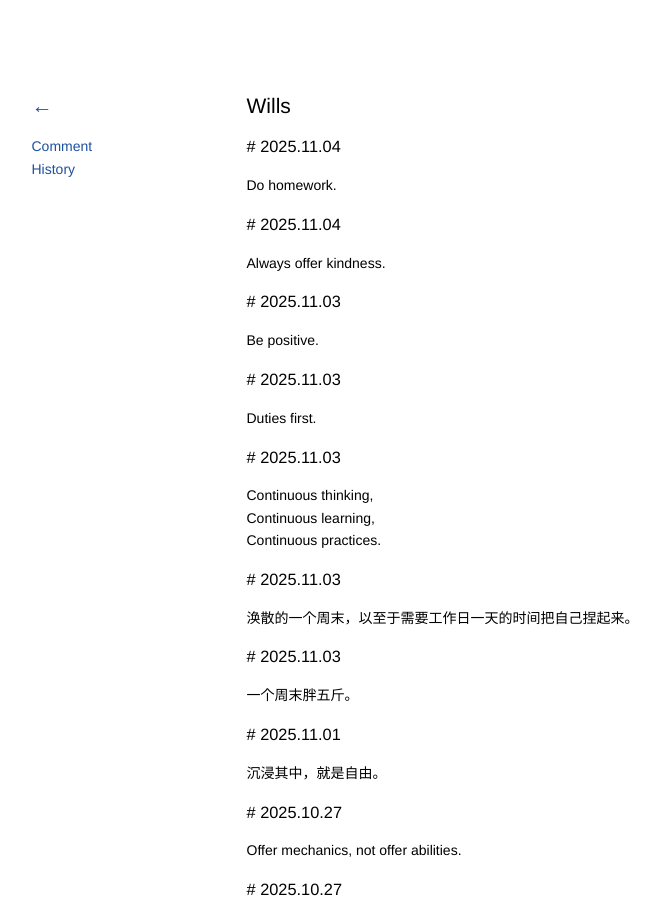
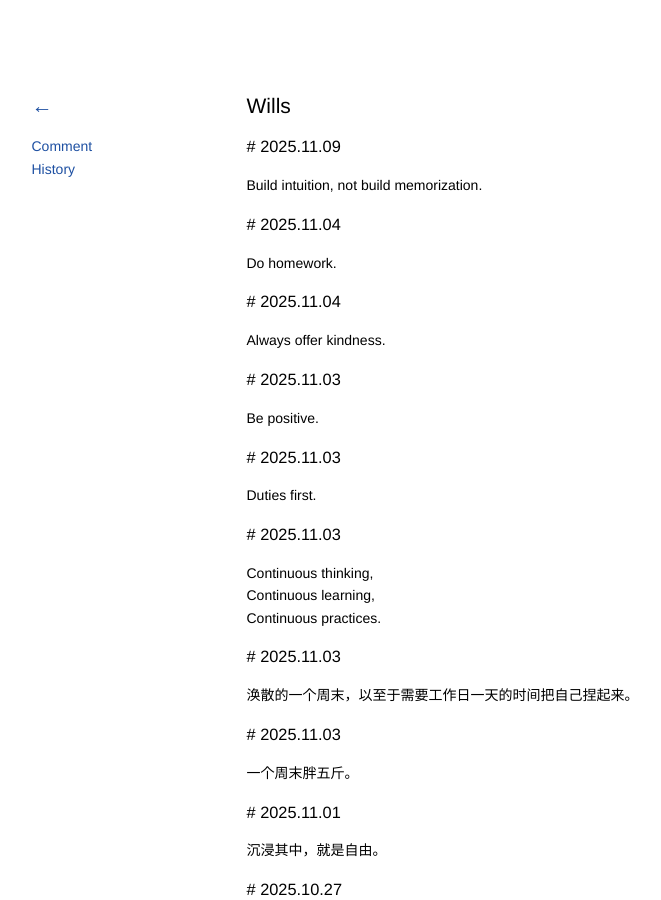
Before and after one commit to kidlj/awei, a Jekyll site: the page built from _wiki/wills.md, in a window 1280 px wide and 900 px high. Shown: the whole window, without its empty margins (101-762 px from the left). Built offline with Jekyll 4.4.1, drawn with Linux system fonts in a browser that asks for light colours.

Commit message:
udpate wills

```diff
--- a/_wiki/wills.md
+++ b/_wiki/wills.md
@@ -1,6 +1,10 @@
 ---
 title: Wills
 ---
+
+### 2025.11.09
+
+Build intuition, not build memorization.
 
 ### 2025.11.04
 
```
